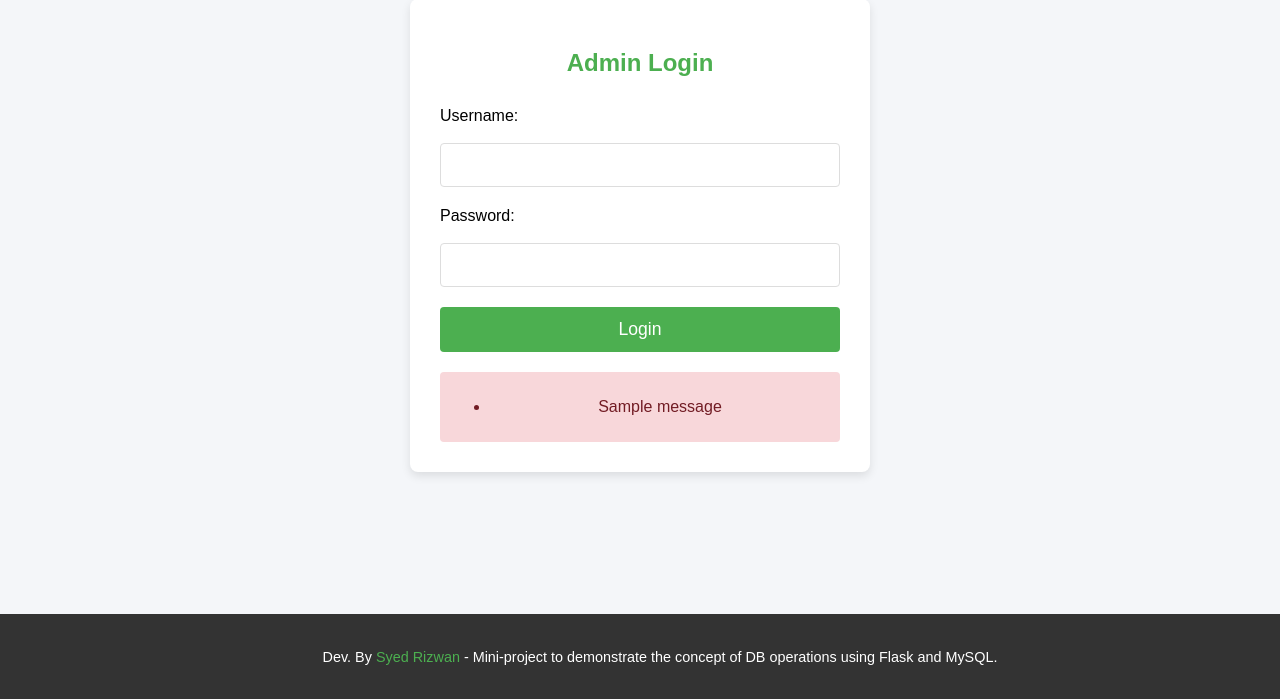
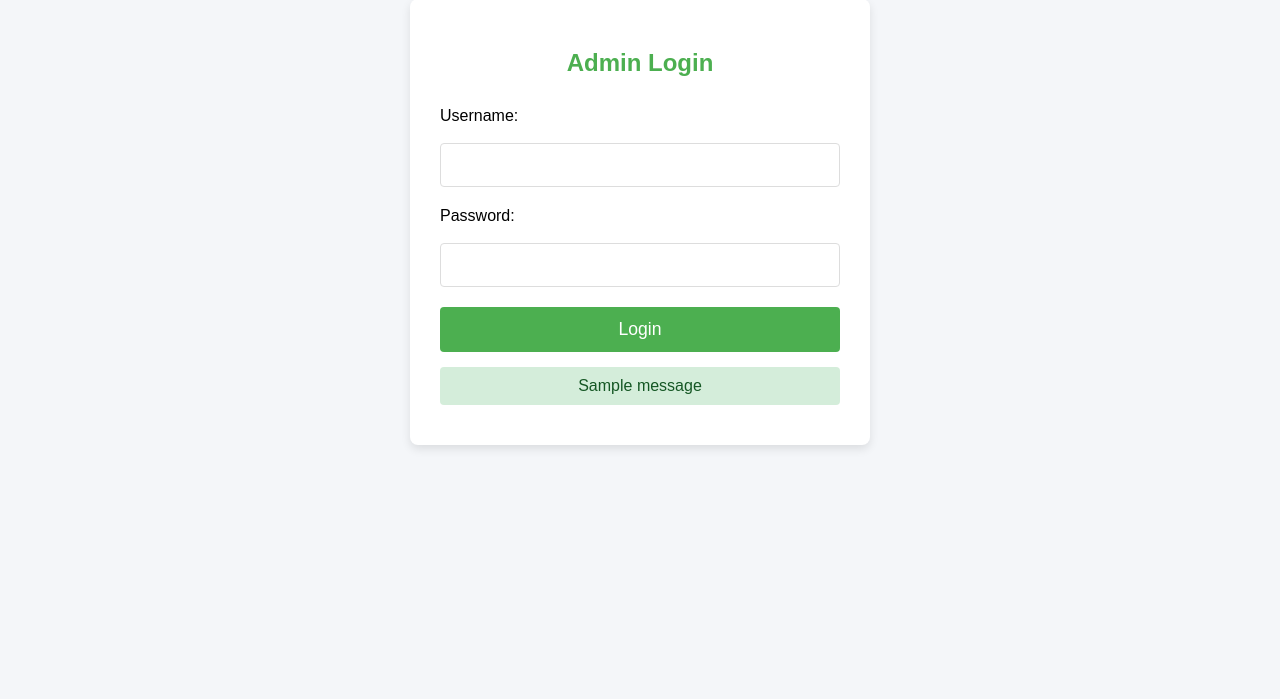
Before and after one commit to nj666491-alt/DbOps, a Flask app: page /admin in a window 1280 px wide. Shown: the part 101-800 px from the top of the page. Run offline with Flask 3, Linux system fonts and the light colour scheme; tables that the repository leaves empty or names only in its code hold one stand-in row (values such as "Sample post"); one stand-in notice (Sample message) is shown.

Commit message:
Update admin.html

```diff
--- a/templates/admin.html
+++ b/templates/admin.html
@@ -34,7 +34,8 @@
             font-size: 1rem;
         }
 
-        input[type="text"], input[type="password"] {
+        input[type="text"],
+        input[type="password"] {
             width: 100%;
             padding: 12px;
             margin: 10px 0 20px;
@@ -53,7 +54,6 @@
             border: none;
             border-radius: 4px;
             cursor: pointer;
-            transition: background-color 0.3s;
         }
 
         button:hover {
@@ -61,42 +61,29 @@
         }
 
         .flash-messages {
-            margin-top: 20px;
-            padding: 10px;
-            background-color: #f8d7da;
-            color: #721c24;
-            border-radius: 4px;
+            margin-top: 15px;
             text-align: center;
         }
 
-        .flash-messages.success {
+        .flash-message {
+            padding: 10px;
+            border-radius: 4px;
+            margin-bottom: 10px;
+        }
+
+        .success {
             background-color: #d4edda;
             color: #155724;
         }
 
-        .flash-messages.error {
+        .danger {
             background-color: #f8d7da;
             color: #721c24;
         }
 
-        footer {
-            background-color: #333;
-            color: white;
-            padding: 20px;
-            text-align: center;
-            font-size: 0.9rem;
-            position: absolute;
-            bottom: 0;
-            width: 100%;
-        }
-
-        footer a {
-            color: #4CAF50;
-            text-decoration: none;
-        }
-
-        footer a:hover {
-            text-decoration: underline;
+        .info {
+            background-color: #d1ecf1;
+            color: #0c5460;
         }
     </style>
 </head>
@@ -104,12 +91,12 @@
     <div class="login-container">
         <h2>Admin Login</h2>
 
-        <form method="POST" action="{{ url_for('admin_login') }}">
-            <label for="username">Username:</label>
-            <input type="text" id="username" name="username" required>
+        <form method="POST" action="{{ url_for('admin') }}">
+            <label>Username:</label>
+            <input type="text" name="username" required>
 
-            <label for="password">Password:</label>
-            <input type="password" id="password" name="password" required>
+            <label>Password:</label>
+            <input type="password" name="password" required>
 
             <button type="submit">Login</button>
         </form>
@@ -117,18 +104,14 @@
         {% with messages = get_flashed_messages(with_categories=true) %}
             {% if messages %}
                 <div class="flash-messages">
-                    <ul>
-                        {% for category, message in messages %}
-                            <li class="{{ category }}">{{ message }}</li>
-                        {% endfor %}
-                    </ul>
+                    {% for category, message in messages %}
+                        <div class="flash-message {{ category }}">
+                            {{ message }}
+                        </div>
+                    {% endfor %}
                 </div>
             {% endif %}
         {% endwith %}
     </div>
-
-    <footer>
-        <p>Dev. By <a href="https://syedrizwan.tech/" target="_blank">Syed Rizwan</a> - Mini-project to demonstrate the concept of DB operations using Flask and MySQL.</p>
-    </footer>
 </body>
 </html>
```
